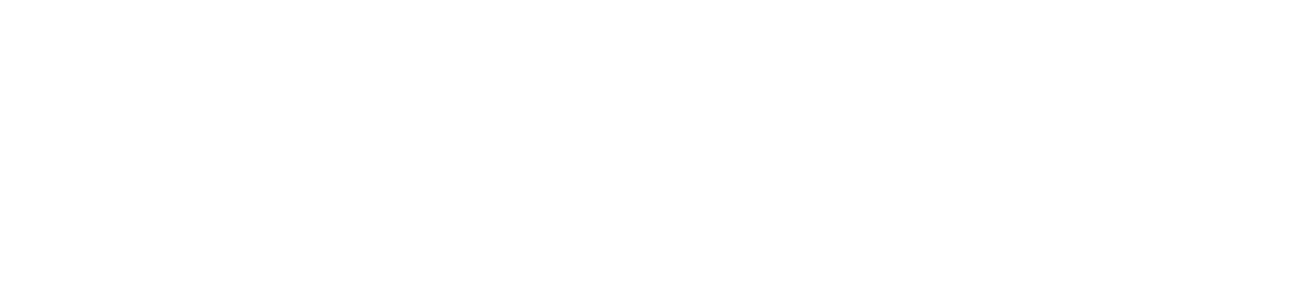
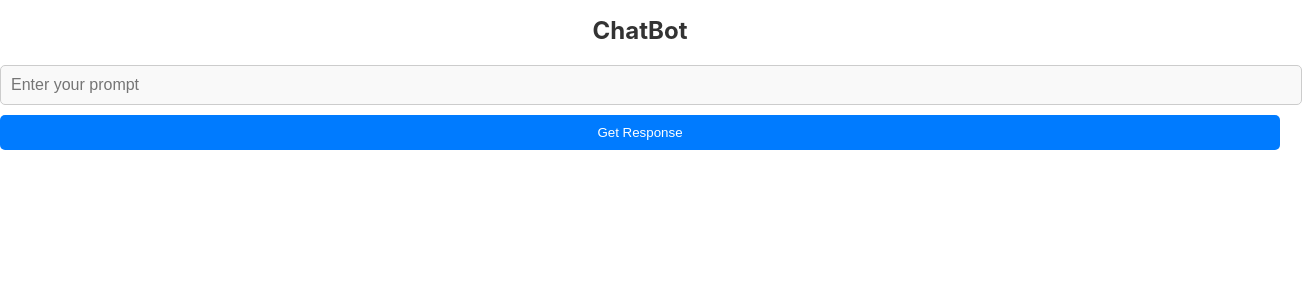
Before and after one commit to linamandresy/tenalink, a React (Create React App) app in the folder frontend/: page /geminiApi in a window 1280 px wide. Before the commit this address had no page. Shown: the top 300 px of the page, 1302 px wide, since content can reach past the window. Built offline with nearby package versions, Linux system fonts and the light colour scheme.

Commit message:
gemini api

```diff
--- a/frontend/src/App.js
+++ b/frontend/src/App.js
@@ -1,6 +1,7 @@
 import './App.css';
 import Login from './Page/Login';
 import Signup from './Page/Signup';
+import Gemini_api from './Components/Gemini_api';
 
 import { BrowserRouter, Route, Routes } from 'react-router-dom';
 
@@ -11,6 +12,7 @@ function App() {
         <Routes>
           <Route path="/" element={<Login />} />
           <Route path="/signup" element={<Signup />} />
+          <Route path="/geminiApi" element={<Gemini_api/>} />
         </Routes>
       </BrowserRouter>
     </div>
--- /dev/null
+++ b/frontend/src/Components/Gemini_api.jsx
@@ -0,0 +1,57 @@
+import React, { useState } from "react";
+import { GoogleGenerativeAI } from "@google/generative-ai";
+import "../styles/Gemini_api.css";
+
+const GeminiComponent = () => {
+  const [userInput, setUserInput] = useState("");
+  const [response, setResponse] = useState("");
+  const [isLoading, setIsLoading] = useState(false);
+
+  // Replace with your actual API key
+
+  const apiKey = "AIzaSyAEZsM-vPqqwvpgidqBCvhHUJYRsh2dpXE";
+
+  const handleSubmit = async (e) => {
+    e.preventDefault();
+    setIsLoading(true);
+
+    const genai = new GoogleGenerativeAI(apiKey);
+    const model = genai.getGenerativeModel({ model: "gemini-2.0-flash" });
+
+    try {
+      const result = await model.generateContent(userInput);
+      setResponse(result.response.text);
+    } catch (error) {
+      console.error("Error generating content:", error);
+      setResponse("Error: Could not generate content.");
+    } finally {
+      setIsLoading(false);
+    }
+  };
+
+  return (
+    <div>
+      <form onSubmit={handleSubmit}>
+        <h1 className="chatbot-title">ChatBot</h1>
+        <input
+          type="text"
+          value={userInput}
+          onChange={(e) => setUserInput(e.target.value)}
+          placeholder="Enter your prompt"
+          className="input-field"
+        />
+        <button type="submit" disabled={isLoading} className="submit-button">
+          {isLoading ? "Generating..." : "Get Response"}
+        </button>
+      </form>
+      {response && (
+        <div className="response-container">
+          <h3 className="response-title">Response:</h3>
+          <p className="response-text">{response}</p>
+        </div>
+      )}
+    </div>
+  );
+};
+
+export default GeminiComponent;
--- a/frontend/src/Page/SignUp.jsx
+++ b/frontend/src/Page/SignUp.jsx
@@ -1,12 +1,14 @@
 import React, { useState } from "react";
 import { useNavigate } from "react-router-dom";
 import "../styles/Login.css";
+import geminiApi from "../Components/Gemini_api";
 
 const SignUp = () => {
   const [formData, setFormData] = useState({
     firstName: "",
     lastName: "",
     email: "",
+    password: "",
     institution: "",
     dateOfBirth: "",
     countryOfBirth: "",
@@ -15,6 +17,7 @@ const SignUp = () => {
     companyPreference: "",
     accountType: "",
   });
+
   const navigate = useNavigate();
 
   const handleChange = (e) => {
@@ -26,7 +29,7 @@ const SignUp = () => {
     e.preventDefault();
     // Handle signup logic here
     alert("Signup successful!");
-    navigate("/login");
+    navigate("/geminiApi");
   };
 
   return (
@@ -80,6 +83,15 @@ const SignUp = () => {
           name="email"
           placeholder="Email"
           value={formData.email}
+          onChange={handleChange}
+          required
+          style={{ padding: 8, borderRadius: 4, border: "1px solid #ccc" }}
+        />
+        <input
+          type="password"
+          name="password"
+          placeholder="password"
+          value={formData.password}
           onChange={handleChange}
           required
           style={{ padding: 8, borderRadius: 4, border: "1px solid #ccc" }}
@@ -162,6 +174,7 @@ const SignUp = () => {
             color: "#fff",
             border: "none",
             fontWeight: "bold",
+            onClick: handleSubmit,
           }}
         >
           Sign Up
--- /dev/null
+++ b/frontend/src/styles/Gemini_api.css
@@ -0,0 +1,60 @@
+.input-field{
+    width: 100%;
+    padding: 10px;
+    margin-bottom: 10px;
+    border: 1px solid #ccc;
+    border-radius: 5px;
+    font-size: 16px;
+    color: #333;
+    background-color: #f9f9f9;
+    transition: border-color 0.3s ease;
+    resize: none;
+}
+
+.submit-button{
+    width: 100%;
+    padding: 10px;
+    border: none;
+    border-radius: 5px;
+    background-color: #007bff;
+    color: #fff;
+    cursor: pointer;
+}
+
+.response-container{
+    width: 100%;
+    padding: 10px;
+    border: 1px solid #ccc;
+    border-radius: 5px;
+    background-color: #f9f9f9;
+    transition: border-color 0.3s ease;
+    resize: none;
+}
+
+.response-title{
+    font-size: 18px;
+    margin-bottom: 10px;
+    color: #333;
+    font-weight: bold;
+    text-align: left;
+    margin-left: 10px;
+}
+
+.response-text{
+    font-size: 16px;
+    line-height: 1.6;
+    text-align: left;
+    margin-left: 10px;
+    margin-right: 10px;
+    margin-top: 10px;
+    margin-bottom: 10px;
+    font-family: 'Arial', sans-serif;
+}
+
+.chatbot-title{
+    font-size: 24px;
+    margin-bottom: 20px;
+    color: #333;
+    font-weight: bold;
+    text-align: center;
+}
```
Also changed, not shown: frontend/src/Page/Main_Page.jsx (added, +7 -0 lines), 1 other file (tests, documents, lock files or other folders).
